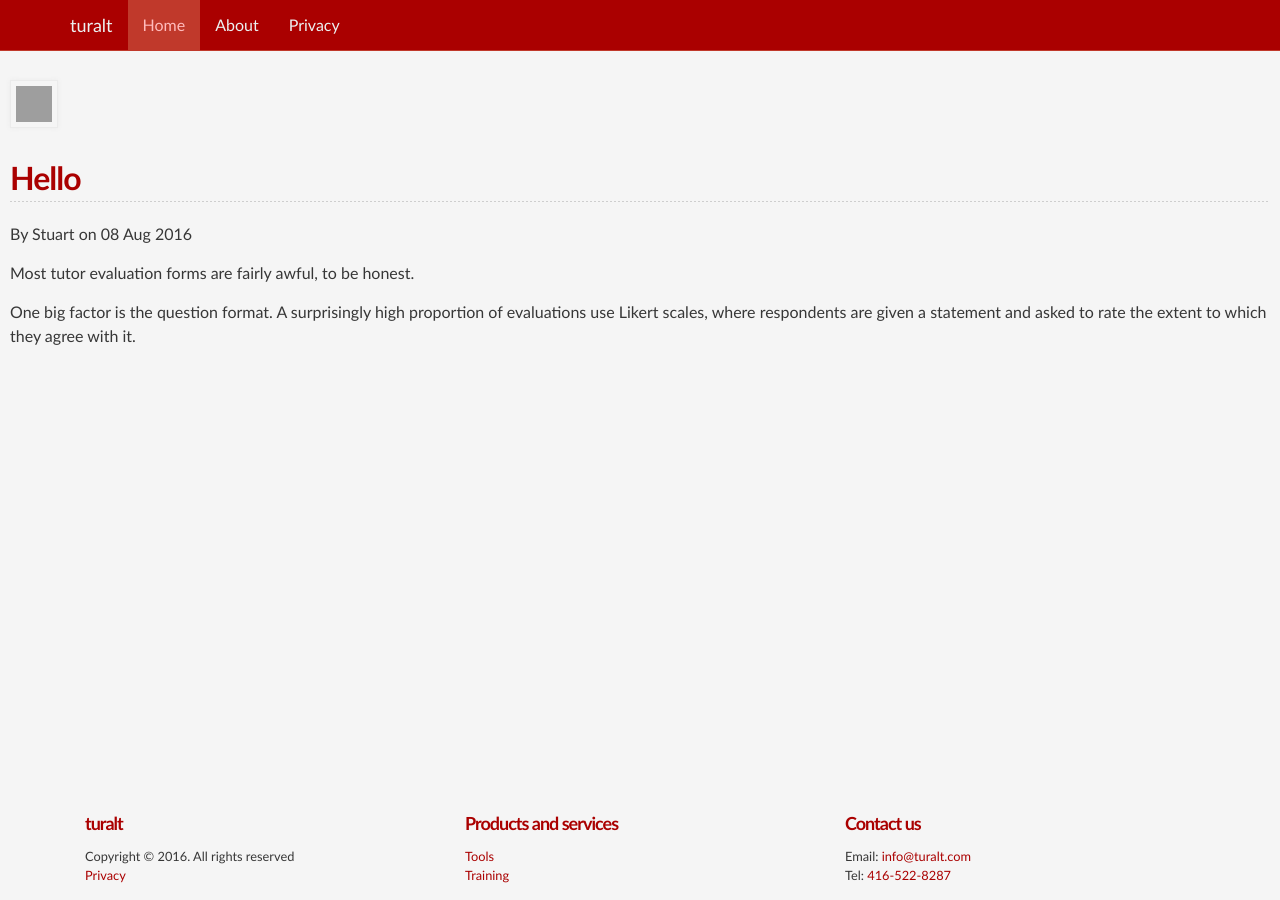
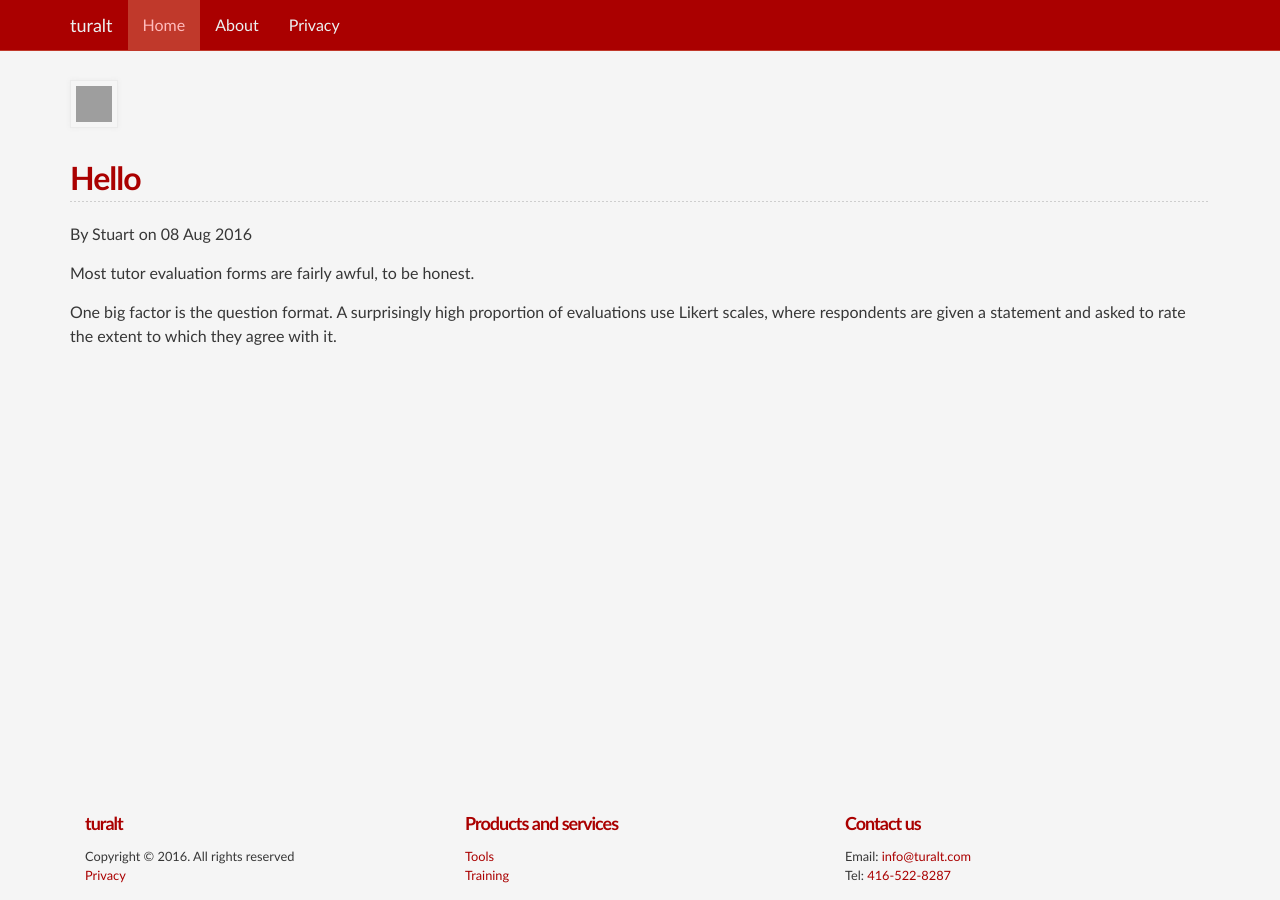
Before and after one commit to turalt/turalt.github.io, a Jekyll site: the page built from _posts/2016-08-08-hello.md, in a window 1280 px wide. Built offline with Jekyll 4.4.1, drawn with Linux system fonts in a browser that asks for light colours; Markdown is read by kramdown in place of the engine named in the settings; grey boxes are pictures that could not be loaded.

Commit message:
More simplifications

```diff
--- a/_includes/head.html
+++ b/_includes/head.html
@@ -2,6 +2,7 @@
   <meta charset="utf-8">
   <meta name="viewport" content="width=device-width initial-scale=1" />
   <meta http-equiv="X-UA-Compatible" content="chrome=1">
+  <base href="/">
 
   <title>{% if page.title %}{{ page.title }}{% else %}{{ site.title }}{% endif %}</title>
   <meta name="description" content="{{ site.description }}">
--- a/_layouts/default.html
+++ b/_layouts/default.html
@@ -7,10 +7,11 @@
 
     {% include header.html %}
 
-    <div id="main_content_wrap" class="outer">
-
+    <div class="outer">
       <section id="main_content" class="inner">
-        {{ content }}
+        <div class="container">
+          {{ content }}
+        </div>
       </section>
     </div>
 
```
